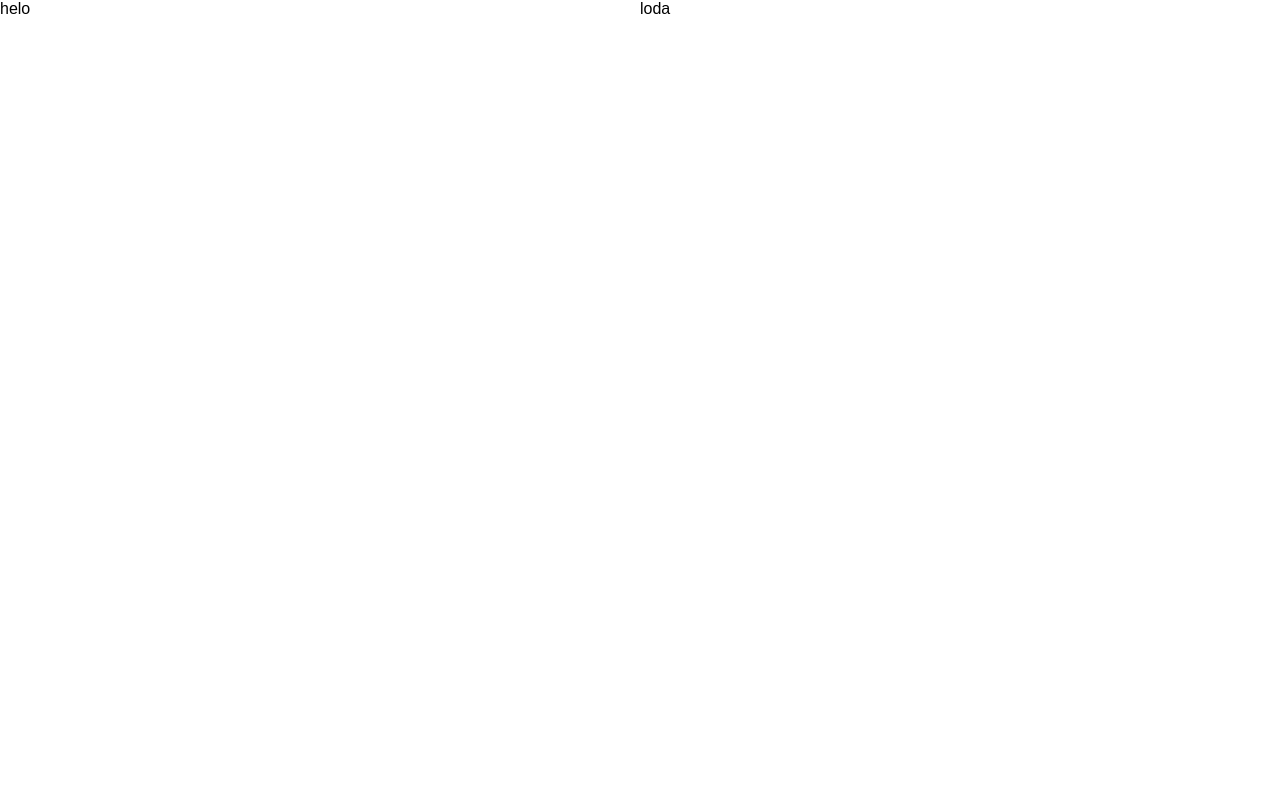
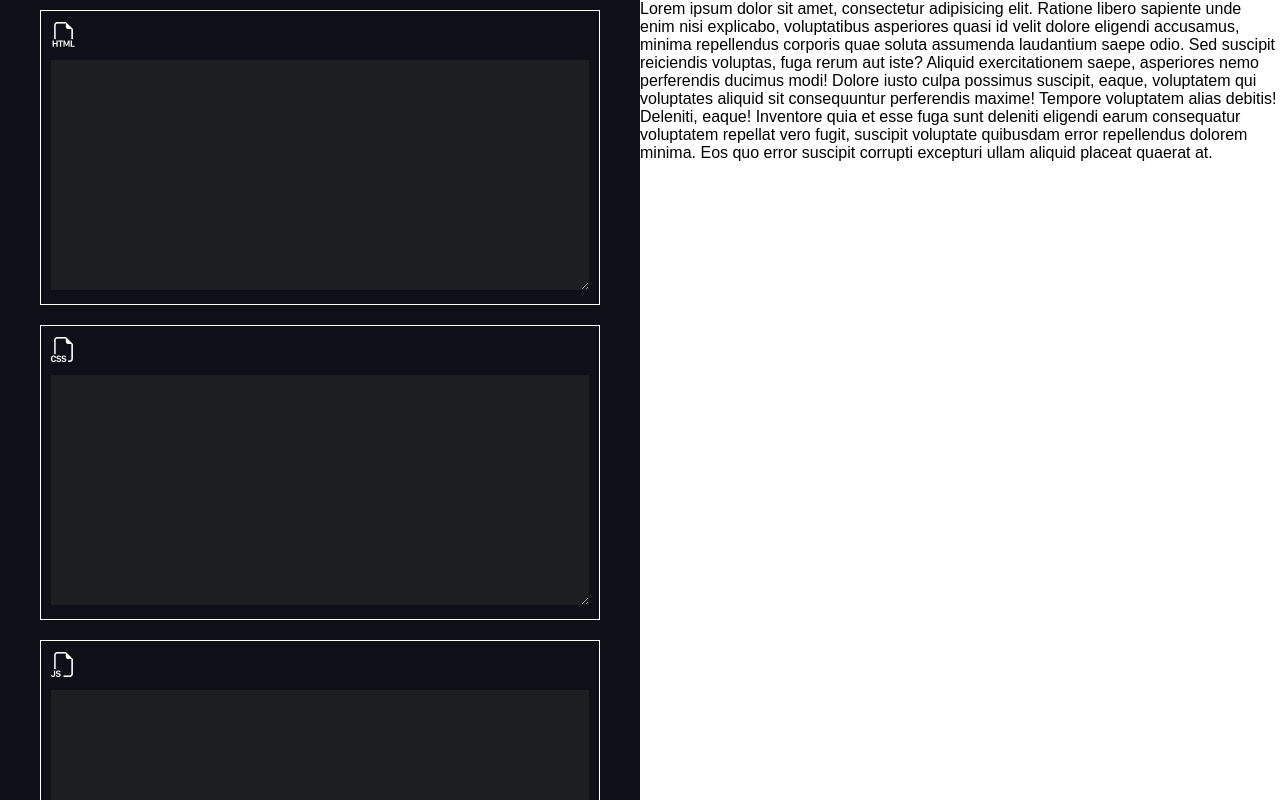
Before and after one commit to uttampatra21/Code-Editor, a plain HTML site: page index.html in a window 1280 px wide. Drawn offline with nearby package versions, Linux system fonts and the light colour scheme.

Commit message:
first commit

```diff
--- a/index.css
+++ b/index.css
@@ -3,8 +3,65 @@
     margin: 0;
     box-sizing: border-box;
     font-family: sans-serif;
+    list-style: none;
+    text-decoration: none;
 }
-body{
+html{
+    scroll-behavior: smooth;
+}
+nav{
+    display: none;
+    padding: 20px 50px;
+    background-color: #000;
+    position: sticky;
+    top: 0;
+}
+nav ul{
+    display: flex;
+    justify-content: space-between;
+}
+nav ul li a{
+    color: #fff;
+}
+.main{
     display: grid;
     grid-template-columns: repeat(2,1fr);
 }
+.editor{
+    height: 100vh;
+    overflow-y: scroll;
+    background-color: #0d1117;
+    color: #fff;
+}
+.editor{
+    display: grid;
+    grid-template-rows: repeat(3,1fr);
+}
+.editor i{
+    font-size: 25px;
+}
+.editor .input{
+    width: 100%;
+}
+.editor textarea{
+    outline: none;
+    width: 100%;
+    height: 100%;
+    font-size: 18px;
+    padding: 10px;
+    margin-top: 10px;
+    background-color: #1d1e22;
+    color: #fff;
+    border: none;
+}
+.html, .css, .js{
+    margin: 10px 40px;
+    padding: 10px;
+    border: 1px solid #fff;
+}
+.output{
+    overflow-y: scroll;
+}
+.output,.editor{
+    height: 100vh;
+}
--- a/index.html
+++ b/index.html
@@ -6,13 +6,39 @@
     <meta name="viewport" content="width=device-width, initial-scale=1.0">
     <title>CodePan</title>
     <link rel="stylesheet" href="index.css">
+    <link rel="stylesheet" href="https://cdn.jsdelivr.net/npm/bootstrap-icons@1.10.3/font/bootstrap-icons.css">
 </head>
 <body>
-    <div class="editor">
-helo
-    </div>
-    <div class="output">
-loda
+    <nav>
+        <ul>
+            <li><a href="#">Editor</a></li>
+            <li><a href="#">Result</a></li>
+        </ul>
+    </nav>
+    <div class="main">
+        <div class="editor">
+            <div class="html">
+                <i class="bi bi-filetype-html"></i>
+                <div class="input">
+                    <textarea name="" id="" cols="30" rows="10"></textarea>
+                </div>
+            </div>
+            <div class="css">
+                <i class="bi bi-filetype-css"></i>
+                <div class="input">
+                    <textarea name="" id="" cols="30" rows="10"></textarea>
+                </div>
+            </div>
+            <div class="js">
+                <i class="bi bi-filetype-js"></i>
+                <div class="input">
+                    <textarea name="" id="" cols="30" rows="10"></textarea>
+                </div>
+            </div>
+        </div>
+        <div class="output">
+            Lorem ipsum dolor sit amet, consectetur adipisicing elit. Ratione libero sapiente unde enim nisi explicabo, voluptatibus asperiores quasi id velit dolore eligendi accusamus, minima repellendus corporis quae soluta assumenda laudantium saepe odio. Sed suscipit reiciendis voluptas, fuga rerum aut iste? Aliquid exercitationem saepe, asperiores nemo perferendis ducimus modi! Dolore iusto culpa possimus suscipit, eaque, voluptatem qui voluptates aliquid sit consequuntur perferendis maxime! Tempore voluptatem alias debitis! Deleniti, eaque! Inventore quia et esse fuga sunt deleniti eligendi earum consequatur voluptatem repellat vero fugit, suscipit voluptate quibusdam error repellendus dolorem minima. Eos quo error suscipit corrupti excepturi ullam aliquid placeat quaerat at.
+        </div>
     </div>
 <script src="app.js"></script>
 </body>
```
